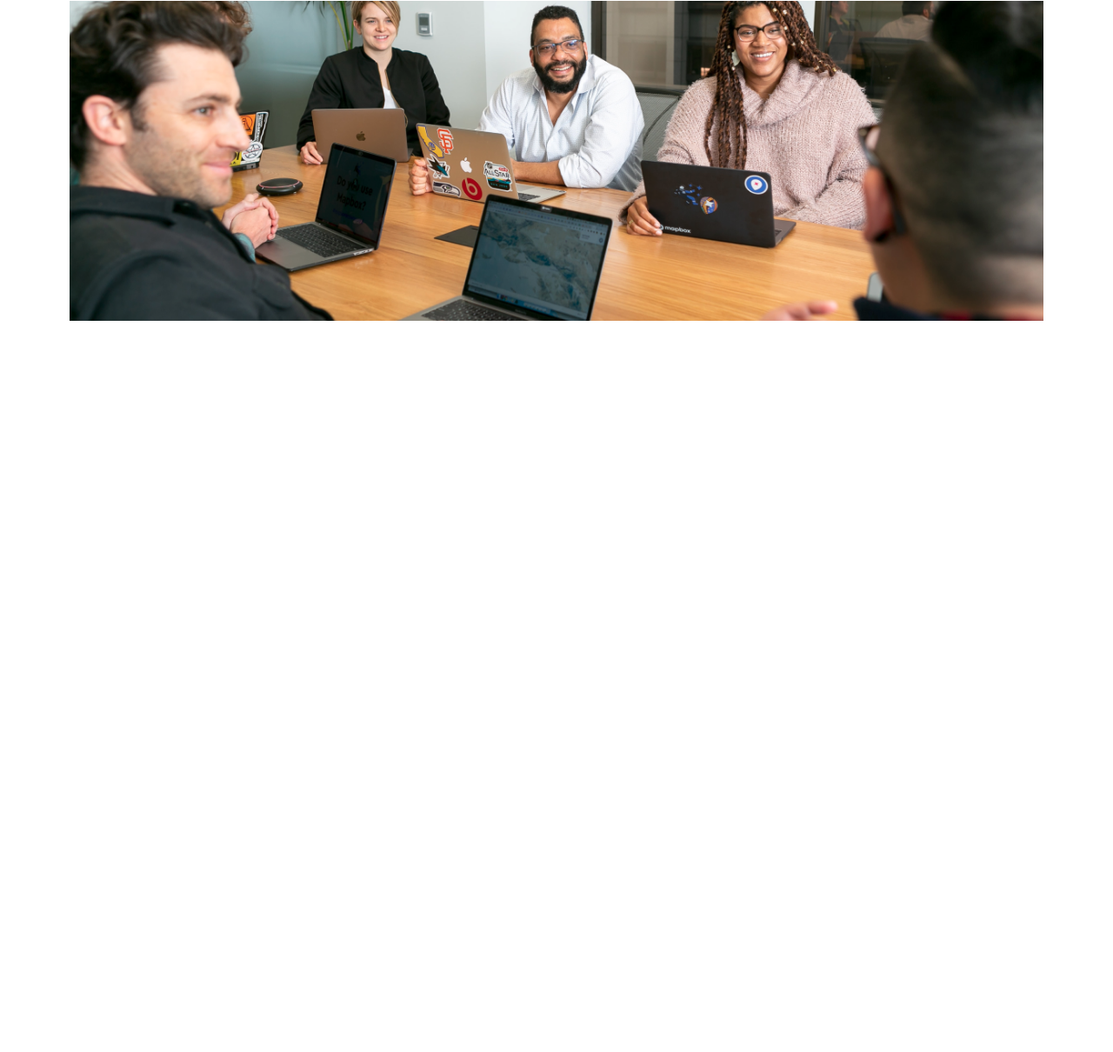
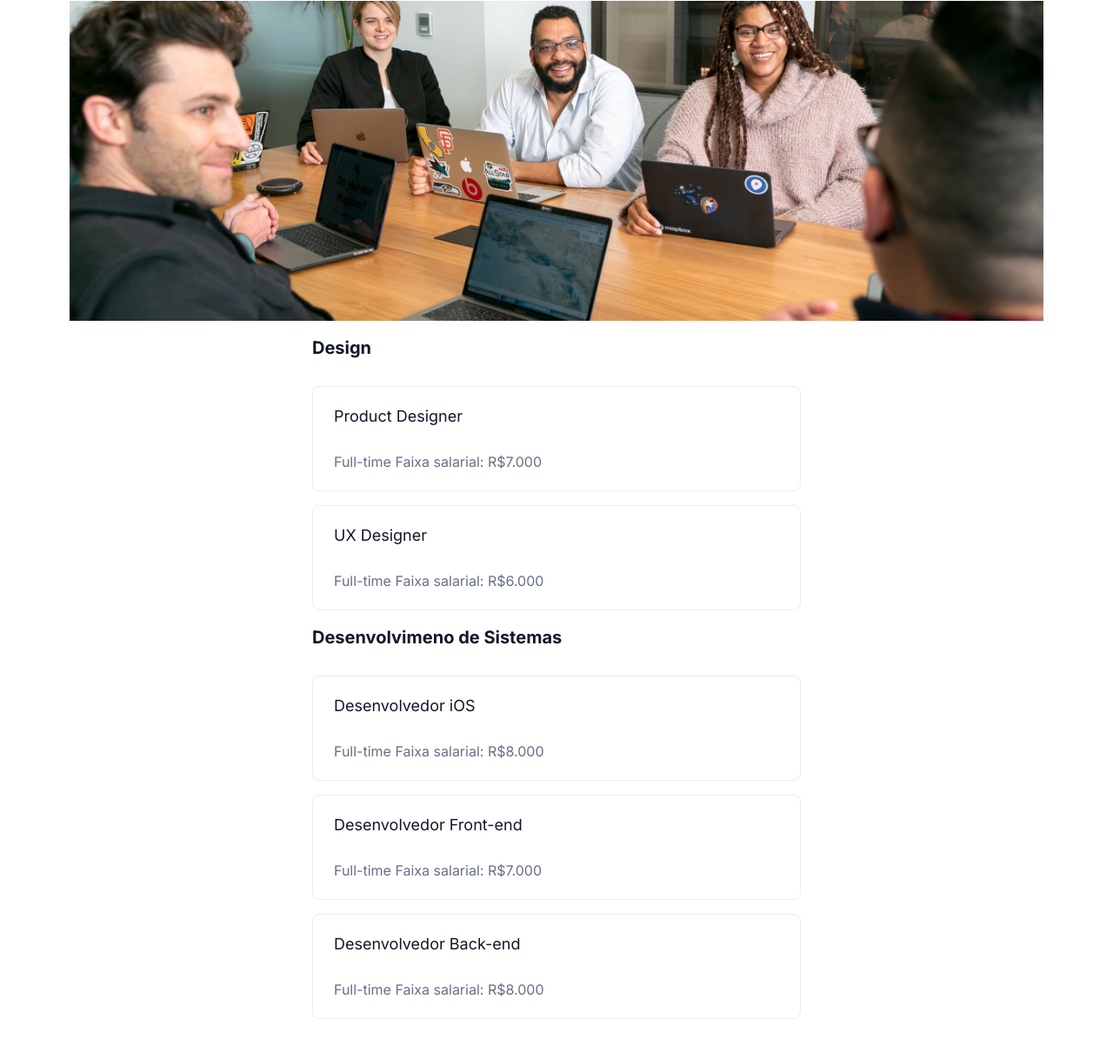
Before and after one commit to danielmbicalho/desafiohtmlcssalura, a plain HTML site: page index.html in a window 1280 px wide. Shown: the part 1048-2258 px from the top of the page at 87% size. Before the commit the page ends 1513 px from the top, so only its background shows below. Drawn offline with Linux system fonts and the light colour scheme.

Commit message:
Adição das vagas, correção do estilos, upload da imagem da seção de vagas

```diff
--- a/index.html
+++ b/index.html
@@ -91,6 +91,49 @@
         </div>
         <img src="imgs/vagas.png" alt="Foto com pessoas ao redor de uma mesa, utilizando notebook e sorrindo" class="vagas__imagem">
 
+        <div class="vaga__container">
+            <h3 class="vaga__tipo">Design</h3>
+            <div class="vaga__descricao">
+                <span class="vaga__titulo">Product Designer</span>
+                <div class="vaga__informacoes">
+                <span>Full-time</span>
+                <span>Faixa salarial: R$7.000</span>
+                </div>
+            </div>
+            <div class="vaga__descricao">
+                <span class="vaga__titulo">UX Designer</span>
+                <div class="vaga__informacoes">
+                <span>Full-time</span>
+                <span>Faixa salarial: R$6.000</span>
+                </div>
+            </div>
+
+            <h3 class="vaga__tipo">Desenvolvimeno de Sistemas</h3>
+            <div class="vaga__descricao">
+                <span class="vaga__titulo">Desenvolvedor iOS</span>
+                <div class="vaga__informacoes">
+                <span>Full-time</span>
+                <span>Faixa salarial: R$8.000</span>
+                </div>
+            </div>
+
+            <div class="vaga__descricao">
+                <span class="vaga__titulo">Desenvolvedor Front-end</span>
+                <div class="vaga__informacoes">
+                <span>Full-time</span>
+                <span>Faixa salarial: R$7.000</span>
+                </div>
+            </div>
+
+            <div class="vaga__descricao">
+                <span class="vaga__titulo">Desenvolvedor Back-end</span>
+                <div class="vaga__informacoes">
+                <span>Full-time</span>
+                <span>Faixa salarial: R$8.000</span>
+            </div>
+        </div>
+    </div>
+
     </section>
 
 </body>
--- a/styles/style.css
+++ b/styles/style.css
@@ -79,11 +79,9 @@
     background-color: var(--cor-primaria);
     display: flex;
     justify-content: space-around;
-    text-align: center;
     font-family: var(--fonte-primaria);
     flex-direction: column;
     margin: 6rem 5rem;
-    text-align: center;
 }
 
 .vagas__cabecalho {
@@ -107,3 +105,35 @@
 .vagas__texto {
     color: var(--cor-texto-secundaria);
 }
+
+.vaga__container{
+    margin: 0 auto;
+}
+
+.vaga__tipo {
+    color: var(--cor-texto-terciaria);
+    margin-bottom: 2rem;
+    font-size: 20px;
+}
+
+.vaga__descricao {
+    margin: 1rem auto;
+    border: #EAECF0 solid 1px;
+    border-radius: 8px;
+    display: block;
+    padding: 1.5rem;
+    width: 40vw;
+}
+
+.vaga__titulo {
+    color: var(--cor-texto-terciaria);
+    font-size: 18px;
+    display: block;
+    margin-bottom: 2rem;
+}
+
+.vaga__informacoes {
+    color: var(--cor-texto-secundaria);
+    font-size: 16px;
+    display: inline;
+}
```
